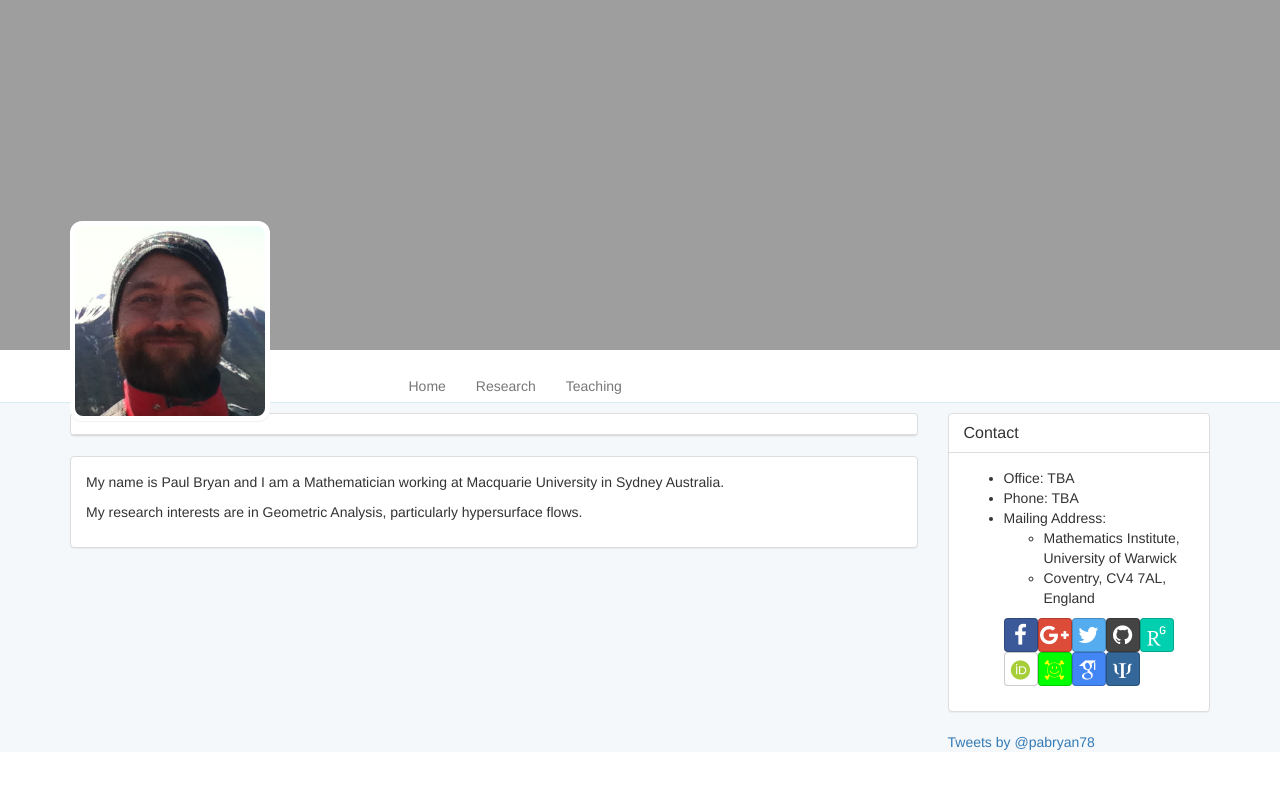
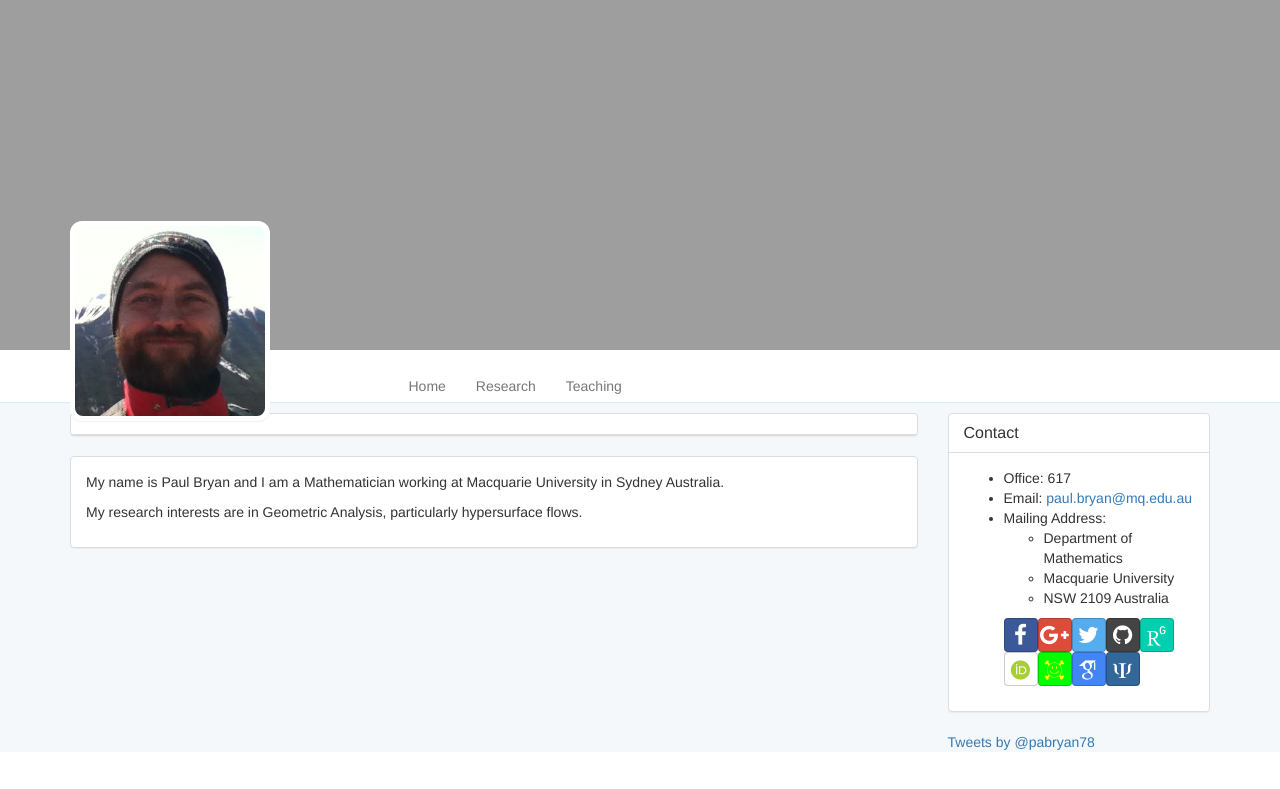
Before and after one commit to pabryan/pabryan.github.io, a Jekyll site: the page built from index.html, in a window 1280 px wide. Shown: the top 789 px of the page. Built offline with Jekyll 4.4.1, drawn with Linux system fonts in a browser that asks for light colours; some web fonts are replaced; comment, search, counter and statistics services are not loaded.

Commit message:
Updated contact details.

```diff
--- a/_includes/right_sidebar.html
+++ b/_includes/right_sidebar.html
@@ -7,12 +7,13 @@
   <div class="panel-body">
     <div class="contact">
       <ul>
-	<li>Office: TBA</li>
-	<li>Phone: TBA</li>
+	<li>Office: 617</li>
+	<li>Email: <a href="mailto:paul.bryan@mq.edu.au">paul.bryan@mq.edu.au</a></li>
 	<li>Mailing Address:
 	  <ul>
-	    <li>Mathematics Institute, University of Warwick</li>
-	    <li>Coventry, CV4 7AL, England</li>
+	    <li>Department of Mathematics</li>
+	    <li>Macquarie University</li>
+	    <li>NSW 2109 Australia</li>
 	  </ul>
 	</li>
       </ul>
```
